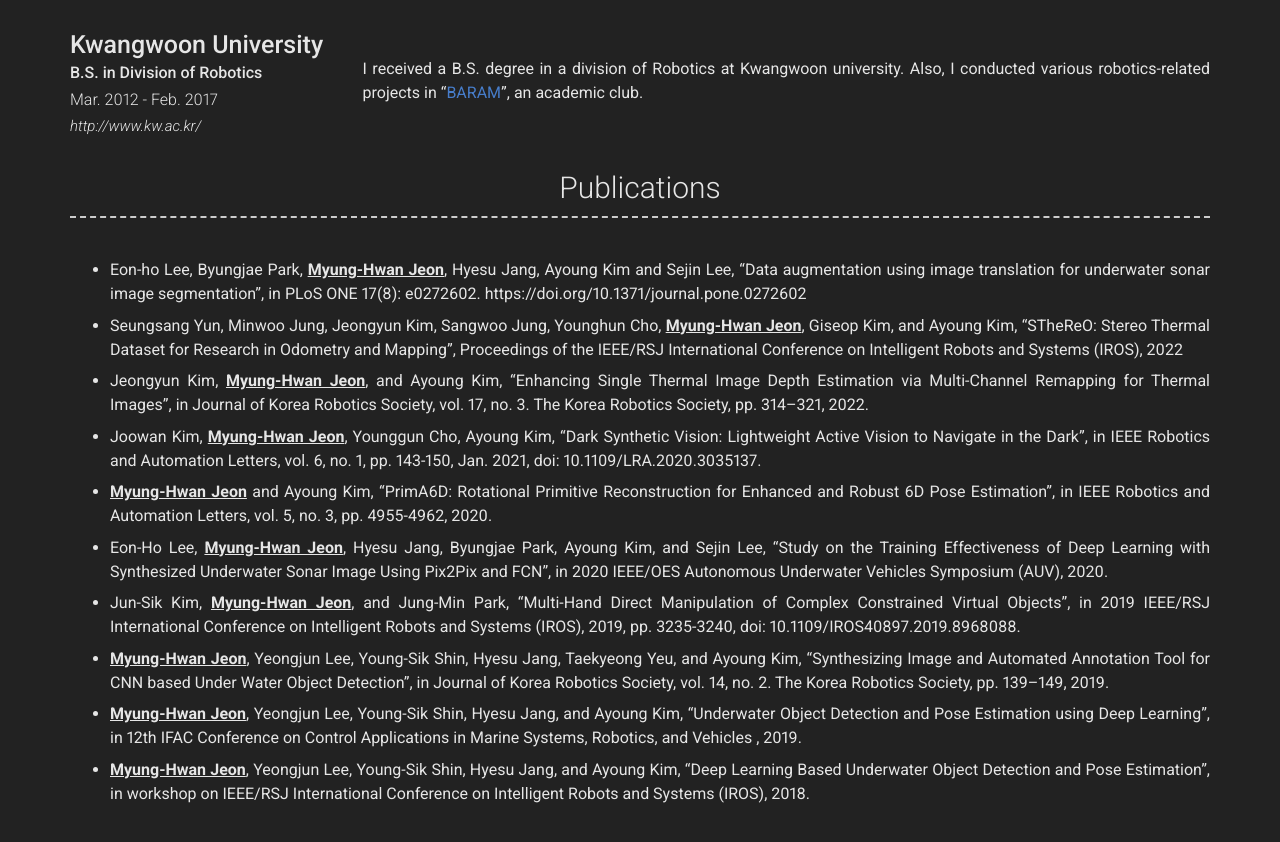
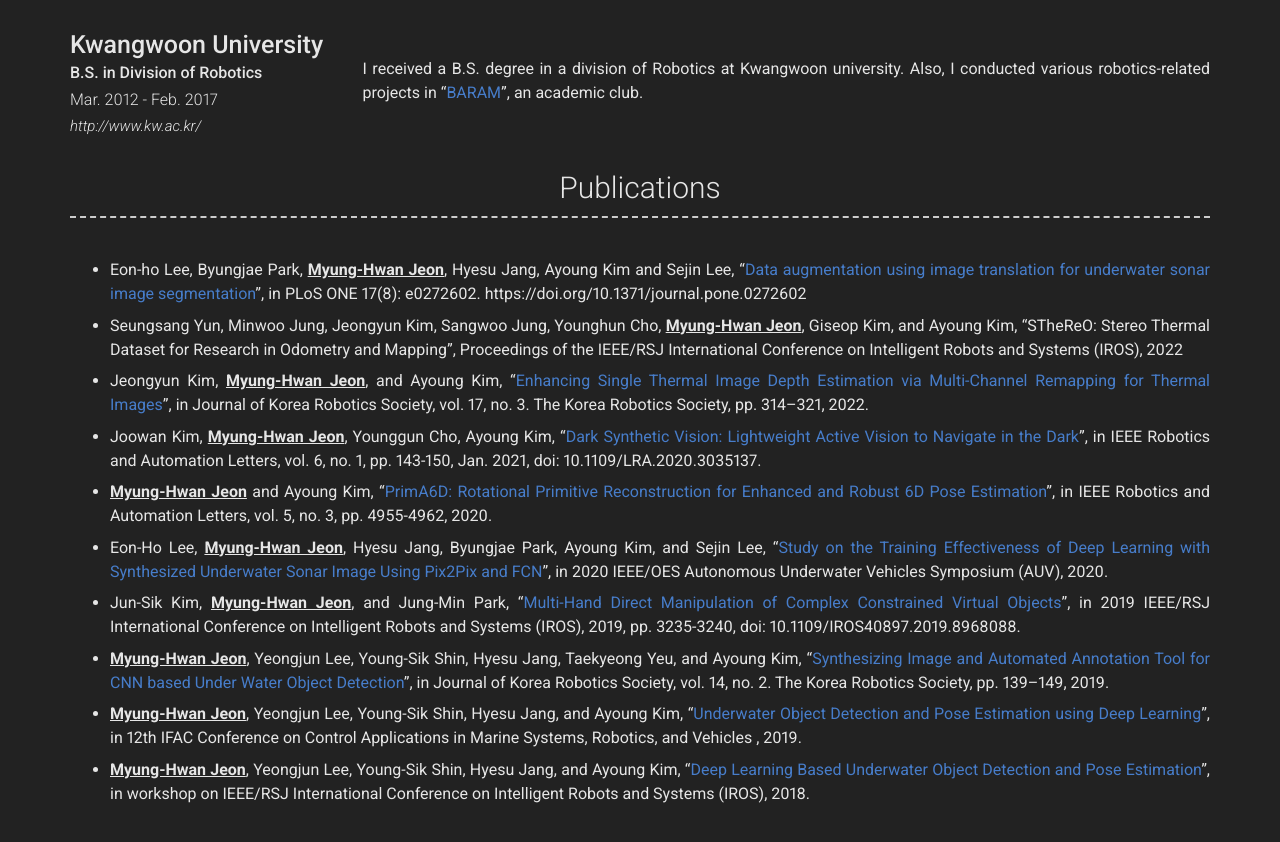
Before and after one commit to MyungHwanJeon/MyungHwanJeon.github.io, a Jekyll site: the page built from index.md, in a window 1280 px wide and 900 px high, scrolled down 1632 px. Shown: the top 842 px of the window. Built offline with Jekyll 4.4.1, drawn with Linux system fonts in a browser that asks for light colours; nearby versions of some CDN libraries.

Commit message:
Update _config.yml

```diff
--- a/_config.yml
+++ b/_config.yml
@@ -158,25 +158,25 @@ content:
     layout: text
     content: |
 
-      - Eon-ho Lee, Byungjae Park,  **<U>Myung-Hwan Jeon</U>**, Hyesu Jang, Ayoung Kim and Sejin Lee, "Data augmentation using image translation for underwater sonar image segmentation", in PLoS ONE 17(8): e0272602. https://doi.org/10.1371/journal.pone.0272602
+      - Eon-ho Lee, Byungjae Park,  **<U>Myung-Hwan Jeon</U>**, Hyesu Jang, Ayoung Kim and Sejin Lee, "[Data augmentation using image translation for underwater sonar image segmentation](https://journals.plos.org/plosone/article?id=10.1371/journal.pone.0272602)", in PLoS ONE 17(8): e0272602. https://doi.org/10.1371/journal.pone.0272602
 
       - Seungsang Yun, Minwoo Jung, Jeongyun Kim, Sangwoo Jung, Younghun Cho, **<U>Myung-Hwan Jeon</U>**, Giseop Kim, and Ayoung Kim, "STheReO: Stereo Thermal Dataset for Research in Odometry and Mapping", Proceedings of the IEEE/RSJ International Conference on Intelligent Robots and Systems (IROS), 2022
 
-      - Jeongyun Kim, **<U>Myung-Hwan Jeon</U>**, and Ayoung Kim, "Enhancing Single Thermal Image Depth Estimation via Multi-Channel Remapping for Thermal Images", in Journal of Korea Robotics Society, vol. 17, no. 3. The Korea Robotics Society, pp. 314–321, 2022.
+      - Jeongyun Kim, **<U>Myung-Hwan Jeon</U>**, and Ayoung Kim, "[Enhancing Single Thermal Image Depth Estimation via Multi-Channel Remapping for Thermal Images](http://jkros.org/xml/33768/33768.pdf)", in Journal of Korea Robotics Society, vol. 17, no. 3. The Korea Robotics Society, pp. 314–321, 2022.
 
-      - Joowan Kim, **<U>Myung-Hwan Jeon</U>**, Younggun Cho, Ayoung Kim, "Dark Synthetic Vision: Lightweight Active Vision to Navigate in the Dark", in IEEE Robotics and Automation Letters, vol. 6, no. 1, pp. 143-150, Jan. 2021, doi: 10.1109/LRA.2020.3035137.
+      - Joowan Kim, **<U>Myung-Hwan Jeon</U>**, Younggun Cho, Ayoung Kim, "[Dark Synthetic Vision: Lightweight Active Vision to Navigate in the Dark](https://ieeexplore.ieee.org/stamp/stamp.jsp?arnumber=9246220)", in IEEE Robotics and Automation Letters, vol. 6, no. 1, pp. 143-150, Jan. 2021, doi: 10.1109/LRA.2020.3035137.
 
-      - **<U>Myung-Hwan Jeon</U>** and Ayoung Kim, "PrimA6D: Rotational Primitive Reconstruction for Enhanced and Robust 6D Pose Estimation", in IEEE Robotics and Automation Letters, vol. 5, no. 3, pp. 4955-4962, 2020.
+      - **<U>Myung-Hwan Jeon</U>** and Ayoung Kim, "[PrimA6D: Rotational Primitive Reconstruction for Enhanced and Robust 6D Pose Estimation](https://ieeexplore.ieee.org/stamp/stamp.jsp?arnumber=9123683)", in IEEE Robotics and Automation Letters, vol. 5, no. 3, pp. 4955-4962, 2020.
 
-      - Eon-Ho Lee, **<U>Myung-Hwan Jeon</U>**, Hyesu Jang, Byungjae Park, Ayoung Kim, and Sejin Lee, "Study on the Training Effectiveness of Deep Learning with Synthesized Underwater Sonar Image Using Pix2Pix and FCN", in 2020 IEEE/OES Autonomous Underwater Vehicles Symposium (AUV), 2020.
+      - Eon-Ho Lee, **<U>Myung-Hwan Jeon</U>**, Hyesu Jang, Byungjae Park, Ayoung Kim, and Sejin Lee, "[Study on the Training Effectiveness of Deep Learning with Synthesized Underwater Sonar Image Using Pix2Pix and FCN](https://ieeexplore.ieee.org/abstract/document/9267923)", in 2020 IEEE/OES Autonomous Underwater Vehicles Symposium (AUV), 2020.
 
-      - Jun-Sik Kim, **<U>Myung-Hwan Jeon</U>**, and Jung-Min Park, "Multi-Hand Direct Manipulation of Complex Constrained Virtual Objects", in 2019 IEEE/RSJ International Conference on Intelligent Robots and Systems (IROS), 2019, pp. 3235-3240, doi: 10.1109/IROS40897.2019.8968088.
+      - Jun-Sik Kim, **<U>Myung-Hwan Jeon</U>**, and Jung-Min Park, "[Multi-Hand Direct Manipulation of Complex Constrained Virtual Objects](https://ieeexplore.ieee.org/stamp/stamp.jsp?arnumber=8968088)", in 2019 IEEE/RSJ International Conference on Intelligent Robots and Systems (IROS), 2019, pp. 3235-3240, doi: 10.1109/IROS40897.2019.8968088.
 
-      - **<U>Myung-Hwan Jeon</U>**, Yeongjun Lee, Young-Sik Shin, Hyesu Jang, Taekyeong Yeu, and Ayoung Kim, “Synthesizing Image and Automated Annotation Tool for CNN based Under Water Object Detection”, in Journal of Korea Robotics Society, vol. 14, no. 2. The Korea Robotics Society, pp. 139–149, 2019.
+      - **<U>Myung-Hwan Jeon</U>**, Yeongjun Lee, Young-Sik Shin, Hyesu Jang, Taekyeong Yeu, and Ayoung Kim, “[Synthesizing Image and Automated Annotation Tool for CNN based Under Water Object Detection](https://koreascience.kr/article/JAKO201916936725841.pdf)”, in Journal of Korea Robotics Society, vol. 14, no. 2. The Korea Robotics Society, pp. 139–149, 2019.
 
-      - **<U>Myung-Hwan Jeon</U>**, Yeongjun Lee, Young-Sik Shin, Hyesu Jang, and Ayoung Kim, "Underwater Object Detection and Pose Estimation using Deep Learning", in 12th IFAC Conference on Control Applications in Marine Systems, Robotics, and Vehicles , 2019.
+      - **<U>Myung-Hwan Jeon</U>**, Yeongjun Lee, Young-Sik Shin, Hyesu Jang, and Ayoung Kim, "[Underwater Object Detection and Pose Estimation using Deep Learning](https://www.sciencedirect.com/science/article/pii/S2405896319321718)", in 12th IFAC Conference on Control Applications in Marine Systems, Robotics, and Vehicles , 2019.
 
-      - **<U>Myung-Hwan Jeon</U>**, Yeongjun Lee, Young-Sik Shin, Hyesu Jang, and Ayoung Kim, "Deep Learning Based Underwater Object Detection and Pose Estimation", in workshop on IEEE/RSJ International Conference on Intelligent Robots and Systems (IROS), 2018.
+      - **<U>Myung-Hwan Jeon</U>**, Yeongjun Lee, Young-Sik Shin, Hyesu Jang, and Ayoung Kim, "[Deep Learning Based Underwater Object Detection and Pose Estimation](http://irosworkshop.marinerobotics.eu/wp-content/uploads/2018/10/Fr-WS19-08.pdf)", in workshop on IEEE/RSJ International Conference on Intelligent Robots and Systems (IROS), 2018.
 
 
 # Footer
```
